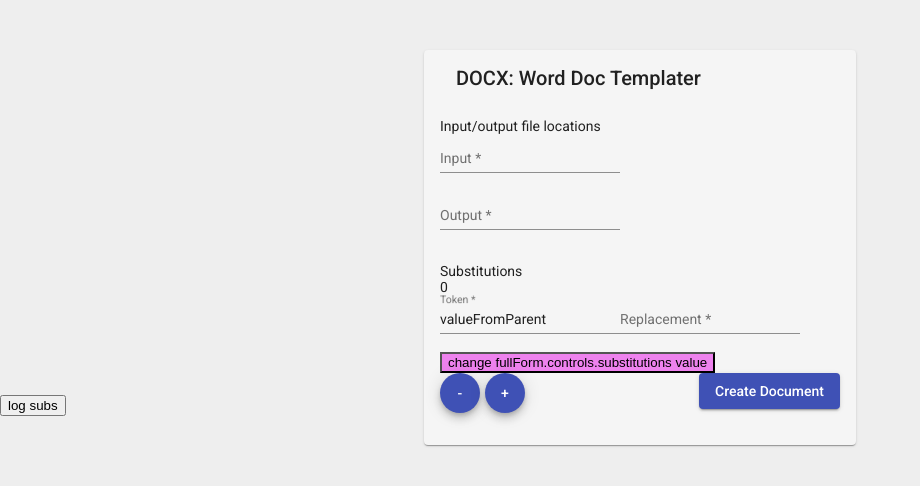
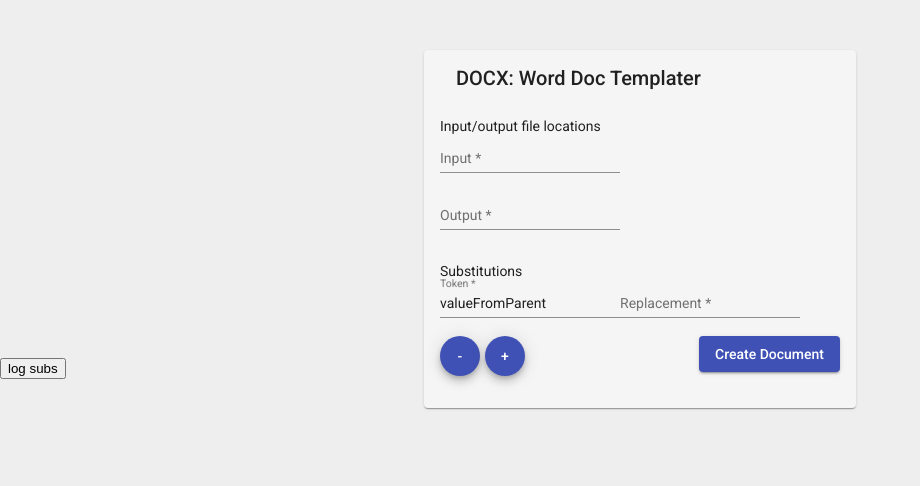
Before and after one commit to 4ist/DOCXtra, an Angular app: page / in a window 1280 px wide. Shown: the top 486 px of the page, without its empty margins (0-920 px from the left). Built offline with nearby package versions, Linux system fonts and the light colour scheme.

Commit message:
fixed bug where row additions/subtractions would submit form

```diff
--- a/src/app/app.component.html
+++ b/src/app/app.component.html
@@ -10,44 +10,43 @@
       <br />
       <mat-form-field>
         <mat-label>Input</mat-label>
-        <input matInput formControlName="source"/>
+        <input matInput formControlName="source" />
       </mat-form-field>
       <br />
       <mat-form-field>
         <mat-label>Output</mat-label>
-        <input matInput formControlName="destination"/>
+        <input matInput formControlName="destination" />
       </mat-form-field>
       <br />
       <br />
       <span>Substitutions</span>
       <div formArrayName="substitutions">
-        <!--<div *ngFor="let form of fullForm.controls.substitutions.value; let $index=index" >-->
-        <div *ngFor="let form of fullForm.get('substitutions')['controls']; let $index=index" >
-          <label>{{$index}}</label>
-
-            <!--<div [formGroup]="fullForm.controls.substitutions.value[$index]" >-->
-
-              <div [formGroupName]="$index" >
+        <div
+          *ngFor="
+            let form of fullForm.get('substitutions')['controls'];
+            let $index = index
+          "
+        >
+          <div [formGroupName]="$index">
             <mat-form-field>
               <mat-label>Token</mat-label>
-              <input matInput formControlName="token" placeholder="Ex. first_name" />
+              <input
+                matInput
+                formControlName="token"
+                placeholder="Ex. first_name"
+              />
             </mat-form-field>
+
             <mat-form-field>
               <mat-label>Replacement</mat-label>
               <input matInput formControlName="value" placeholder="Ex. John" />
             </mat-form-field>
-            </div>
-
-
-        <!--<button style="background-color: brown;" (click)="logFormGroup()">log form group</button>-->
-
-         <!-- <app-substitution [formGroupName]="$index"></app-substitution> -->
-
-          <button style="background-color: violet;" (click)="ChangeThis(fullForm.controls.substitutions.value[$index])">change fullForm.controls.substitutions value</button>
+          </div>
         </div>
       </div>
 
       <button
+        type="button"
         (click)="removeSubstitutionRow(1)"
         mat-mini-fab
         color="primary"
@@ -55,7 +54,9 @@
       >
         -
       </button>
+
       <button
+        type="button"
         (click)="addSubstitutionRow()"
         mat-mini-fab
         color="primary"
--- a/src/app/app.component.ts
+++ b/src/app/app.component.ts
@@ -15,6 +15,7 @@ import { SubstitutionComponent } from './substitution/substitution.component';
   templateUrl: './app.component.html',
   styleUrls: ['./app.component.scss'],
 })
+
 export class AppComponent {
   title = 'DOCXtra';
   substitutions = Array(6);
@@ -64,6 +65,7 @@ export class AppComponent {
       }, 4000);
     }
   }
+
   addSubstitutionRow(): void {
     const usersArray = <FormArray>this.fullForm.controls['substitutions'];
     usersArray.push(this.initSubstitutionRow());
@@ -74,25 +76,19 @@ export class AppComponent {
     console.log(this.fullForm.controls.substitutions.value);
   }
 
-  addSub() {
-    this.substitutions.push(0);
-  }
-
-  removeSub() {
-    this.substitutions.pop();
-  }
-
   createDocument() {
     console.log('-CreateDocument-');
     console.log(this.fullForm);
+    //TODO validate form (use mealScheduler for reference)
+    //this.fullForm.controls.value.source
+    //this.fullForm.controls.value.destination
+    //this.fullForm.controls.substitutions.value
   }
+
   openModal() {
     console.log('Open a modal');
     this.ipc.send('openModal');
   }
 
-  ChangeThis(fg: FormGroup){
-    fg['token'] += '@';
-  }
 
 }
```
